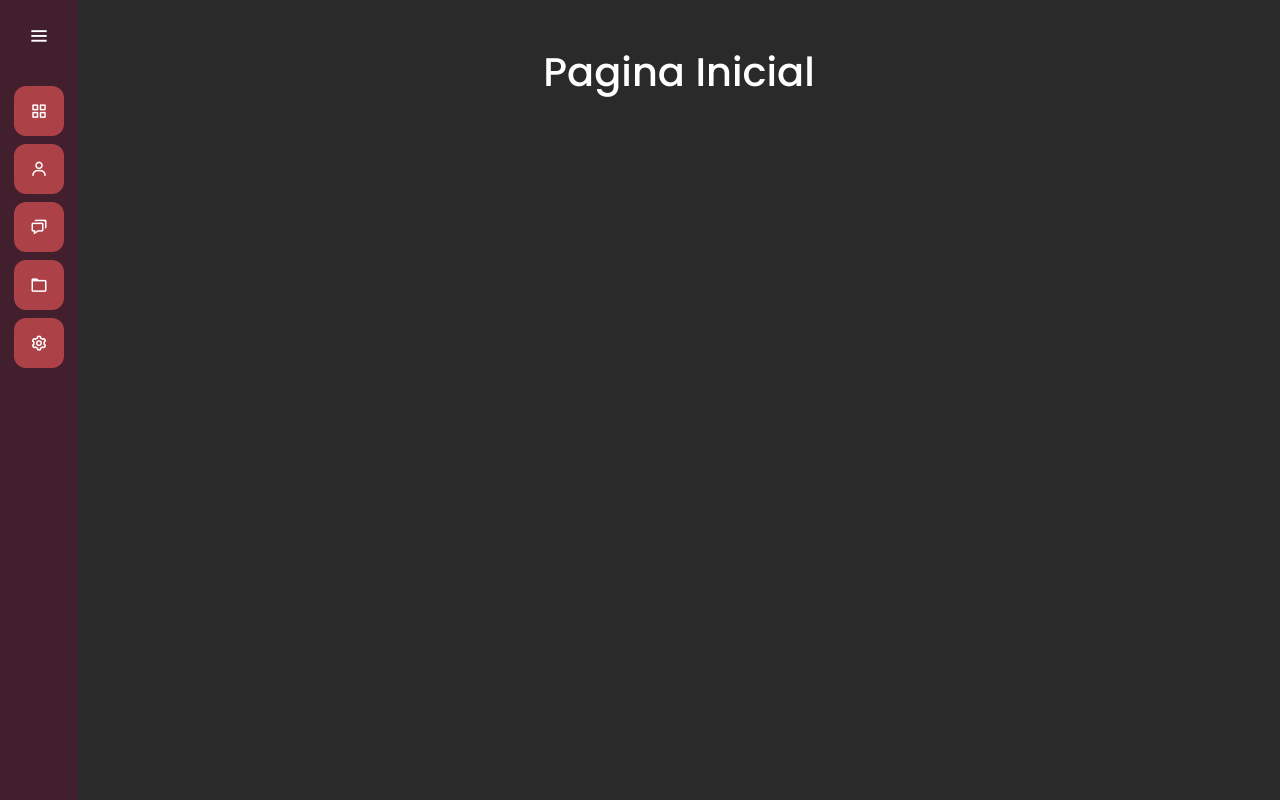
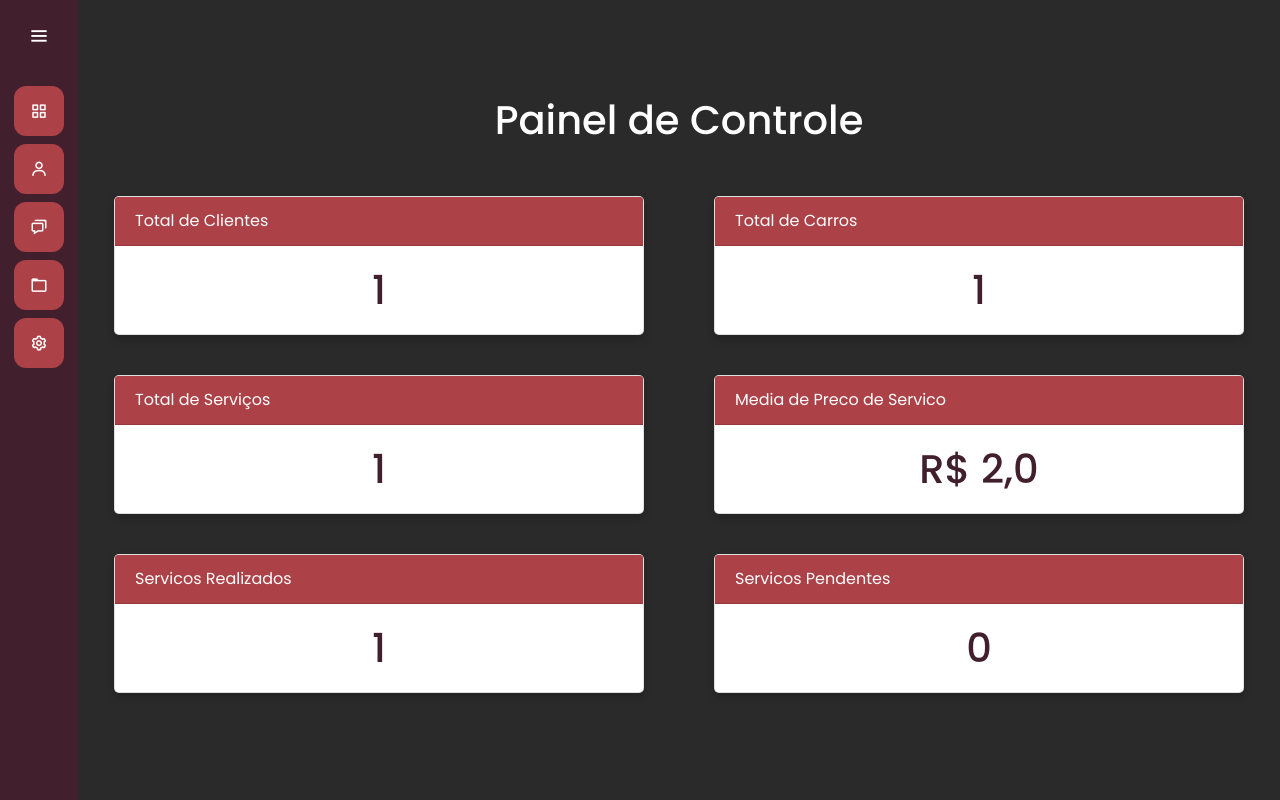
Before and after one commit to dnsouzadev/mecajato, a Django app: page / in a window 1280 px wide. Run offline with Django 5.2, Linux system fonts and the light colour scheme; tables that the repository leaves empty hold one stand-in row (values such as "Sample post").

Commit message:
criando o dashboard

```diff
--- a/core/templates/index.html
+++ b/core/templates/index.html
@@ -4,6 +4,7 @@
 {% block 'head' %}
     <link rel="stylesheet" href="{% static 'clientes/css/clientes.css' %}">
     <link rel="stylesheet" href="{% static 'servicos/css/listar_servico.css' %}">
+    <link rel="stylesheet" href="{% static 'core/css/index.css' %}">
 {% endblock %}
 
 
@@ -11,7 +12,75 @@
     <br>
     <br>
     <div class="container">
-        <h1 class="text-center">Pagina Inicial</h1>
-    </div>
+        <div class="row mt-5">
+            <div class="col-12 text-center">
+                <h1>Painel de Controle</h1>
+            </div>
+        </div>
+        <div class="row mt-4">
+            <div class="col-md-6">
+                <div class="card">
+                    <div class="card-header">
+                        Total de Clientes
+                    </div>
+                    <div class="card-body text-center">
+                        <h2>{{ clientes_count }}</h2>
+                    </div>
+                </div>
+            </div>
+            <div class="col-md-6">
+                <div class="card">
+                    <div class="card-header">
+                        Total de Carros
+                    </div>
+                    <div class="card-body text-center">
+                        <h2>{{ carros_count }}</h2>
+                    </div>
+                </div>
+            </div>
+            <div class="col-md-6">
+                <div class="card">
+                    <div class="card-header">
+                    Total de Serviços
+                    </div>
+                    <div class="card-body text-center">
+                        <h2>{{ servicos_count }}</h2>
+                    </div>
+                </div>
+            </div>
+            <div class="col-md-6">
+                <div class="card">
+                    <div class="card-header">
+                        Media de Preco de Servico
+                    </div>
+                    <div class="card-body text-center">
+                        <h2>R$ {{ media_preco_servico }}</h2>
+                    </div>
+                </div>
+            </div>
+            <div class="col-md-6">
+                <div class="card">
+                    <div class="card-header">
+                    Servicos Realizados
+                    </div>
+                    <div class="card-body text-center">
+                        <h2>{{ servicos_feitos }}</h2>
+                    </div>
+                </div>
+            </div>
+            <div class="col-md-6">
+                <div class="card">
+                    <div class="card-header">
+                    Servicos Pendentes
+                    </div>
+                    <div class="card-body text-center">
+                        <h2>{{ servicos_pendentes }}</h2>
+                    </div>
+                </div>
+            </div>
+        </div>
+
+    <script src="https://code.jquery.com/jquery-3.5.1.slim.min.js"></script>
+    <script src="https://cdn.jsdelivr.net/npm/@popperjs/core@2.9.3/dist/umd/popper.min.js"></script>
 
 {% endblock %}
--- a/core/views.py
+++ b/core/views.py
@@ -1,5 +1,33 @@
 from django.shortcuts import render
+
+from clientes.models import Carro, Cliente
+from servicos.models import Servico
 
 # Create your views here.
 def home(request):
-    return render(request, 'index.html')
+    servicos_feitos = Servico.objects.filter(finalizado=True)
+    servicos_pendentes = Servico.objects.filter(finalizado=False)
+    total_servicos = Servico.objects.all()
+    servicos_count = Servico.objects.count()
+    clientes_count = Cliente.objects.count()
+    carros_count = Carro.objects.count()
+
+    count_servicos_feitos = servicos_feitos.count()
+    count_servicos_pendentes = servicos_pendentes.count()
+
+    media_preco_servico = 0
+    for servico in total_servicos:
+        media_preco_servico += servico.preco_total()
+    media_preco_servico = media_preco_servico / servicos_count
+
+
+    context = {
+        'servicos_feitos': count_servicos_feitos,
+        'servicos_pendentes': count_servicos_pendentes,
+        'servicos_count': servicos_count,
+        'clientes_count': clientes_count,
+        'carros_count': carros_count,
+        'media_preco_servico': media_preco_servico
+    }
+
+    return render(request, 'index.html', context)
--- /dev/null
+++ b/templates/static/core/css/index.css
@@ -0,0 +1,21 @@
+.card {
+    margin: 20px;
+    border-radius: 5px;
+    box-shadow: 0 4px 8px 0 rgba(0, 0, 0, 0.2);
+}
+.card-header {
+    background-color: #ac4147;
+    color: white;
+    border-radius: 5px 5px 0 0;
+}
+.card-body {
+    color: #411f2d;
+    padding: 20px;
+}
+.card h2 {
+    margin: 0;
+    font-size: 2.5rem;
+}
+.container {
+    max-width: 1200px;
+}
```
